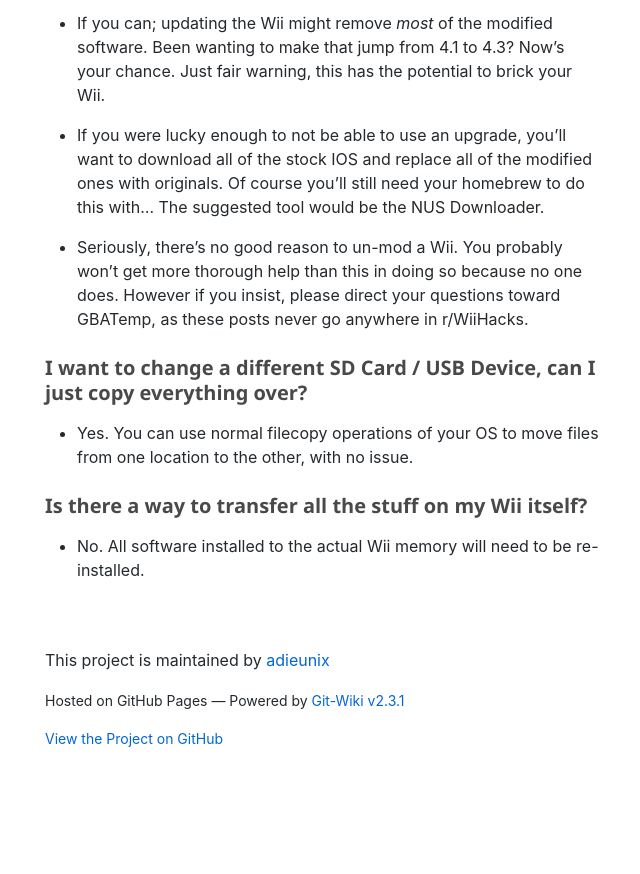
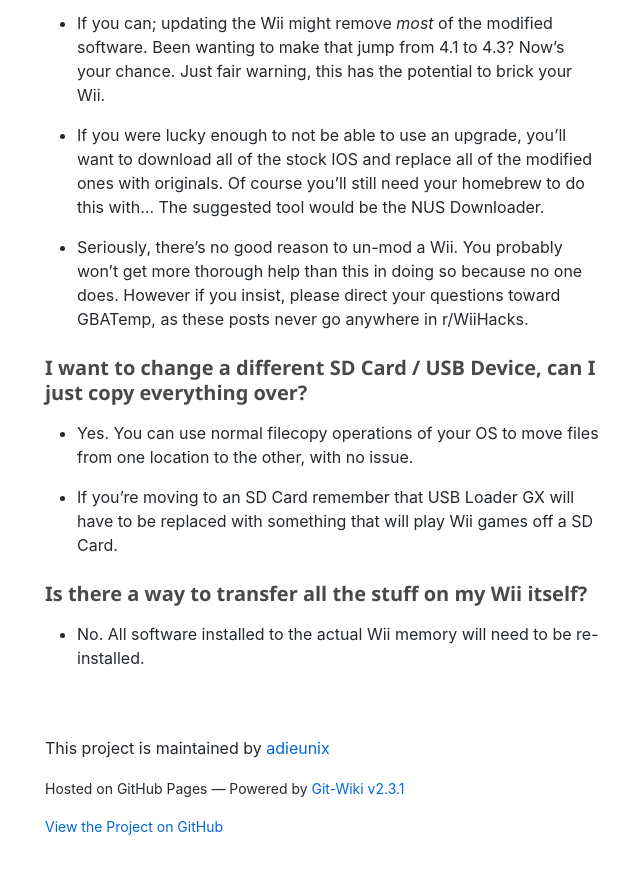
Before and after one commit to adieunix/wiihacks-wiki, a Jekyll site: the page built from wiki/faqs/modding.md, in a window 1280 px wide and 900 px high, scrolled down 2311 px. Shown: the top 874 px of the window, without its empty margins (325-965 px from the left). Built offline with Jekyll 4.4.1, drawn with Linux system fonts in a browser that asks for light colours; nearby versions of some CDN libraries; before the commit the page ends 3123 px from its top, so only the background shows below that.

Commit message:
usb/sd copy

```diff
--- a/wiki/faqs/modding.md
+++ b/wiki/faqs/modding.md
@@ -68,6 +68,8 @@ redirect_from: "/faqs/modding.md"
 
   * Yes. You can use normal filecopy operations of your OS to move files from one location to the other, with no issue.
 
+  * If you're moving to an SD Card remember that USB Loader GX will have to be replaced with something that will play Wii games off a SD Card.
+
 ### Is there a way to transfer all the stuff on my Wii itself?
 
   * No. All software installed to the actual Wii memory will need to be re-installed.
```
